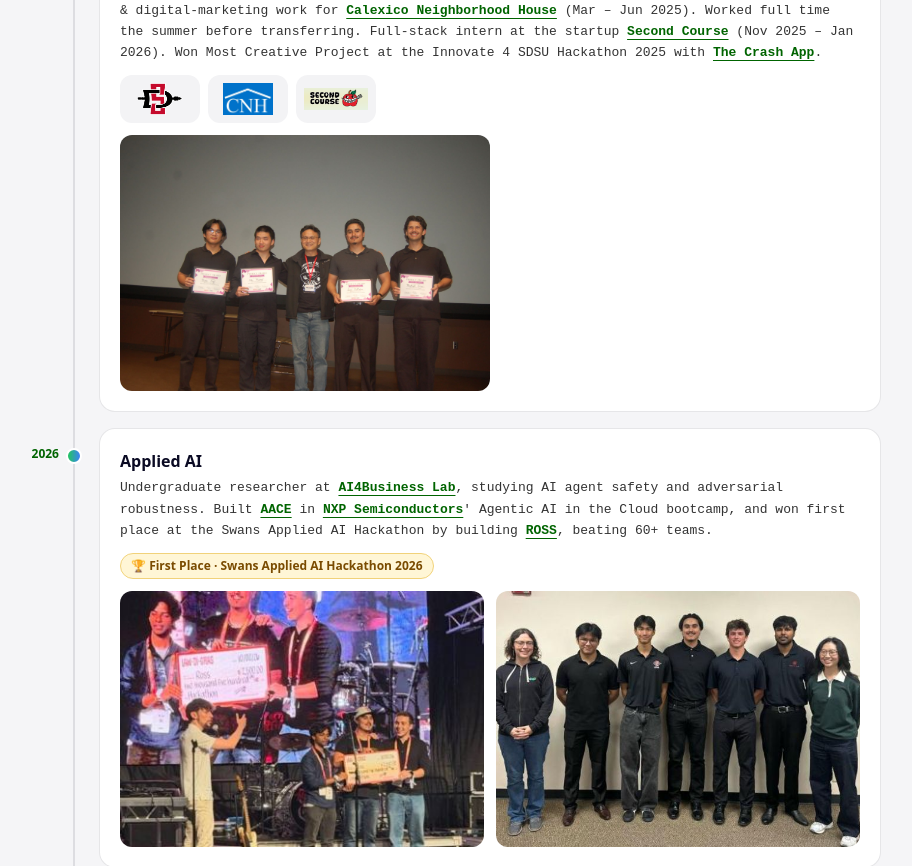
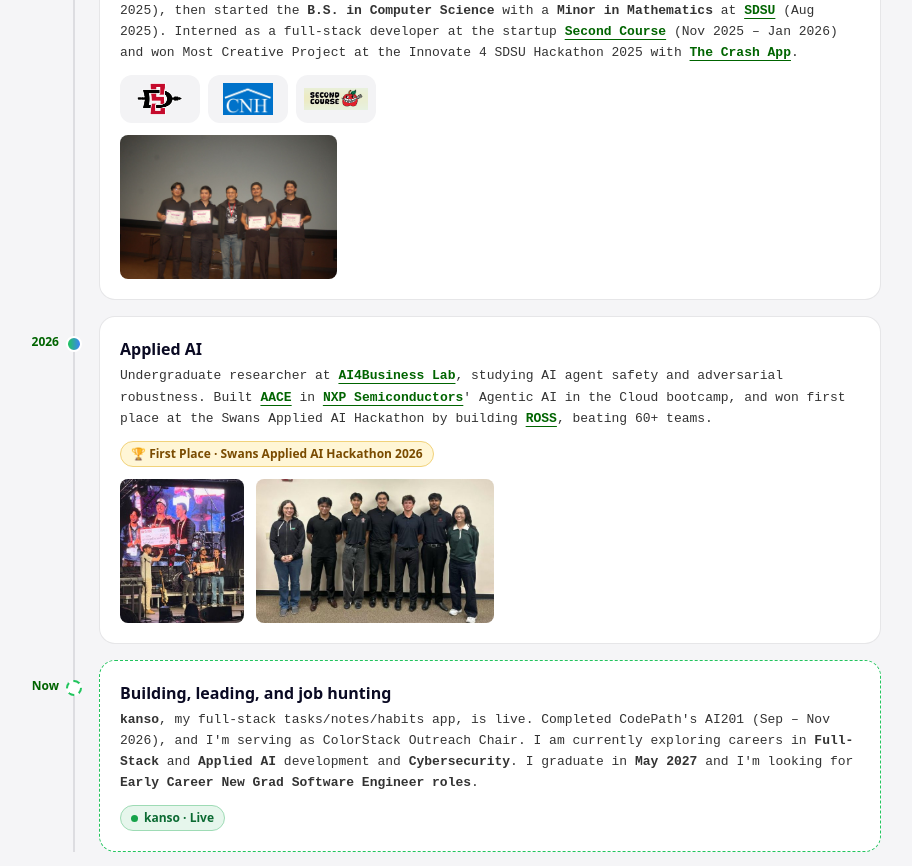
Before and after one commit to LuisFVillalon/LuisV-Portfolio, a Next.js app: page /about in a window 1280 px wide. Shown: the part 1180-2046 px from the top of the page, without its empty margins (207-1119 px from the left). Built offline with nearby package versions, Linux system fonts and the light colour scheme; no server answers.

Commit message:
feat(about): reorder 2025 chapter copy; smaller 2025/2026 photos so text leads

```diff
--- a/src/app/components/about/StoryTimeline.tsx
+++ b/src/app/components/about/StoryTimeline.tsx
@@ -105,16 +105,16 @@ function getMilestones(): Milestone[] {
             title: 'Transferred to San Diego State',
             body: (
                 <>
-                    Started the <strong>B.S. in Computer Science</strong> with a <strong>Minor in Mathematics</strong> at{' '}
-                    <ExternalLink href="https://cs.sdsu.edu/">SDSU</ExternalLink> ({formatStart(sdsu.time)}), after SEO &amp;
-                    digital-marketing work for{' '}
+                    Worked full time as an SEO &amp; digital marketer for{' '}
                     <ExternalLink href={neighborhoodHouse.link}>Calexico Neighborhood House</ExternalLink> (
-                    {formatRange(neighborhoodHouse.time)}). Worked full time the summer before transferring. Full-stack
-                    intern at the startup <ExternalLink href={secondCourse.link}>Second Course</ExternalLink> (
-                    {formatRange(secondCourse.time)}).
+                    {formatRange(neighborhoodHouse.time)}), then started the <strong>B.S. in Computer Science</strong> with a{' '}
+                    <strong>Minor in Mathematics</strong> at <ExternalLink href="https://cs.sdsu.edu/">SDSU</ExternalLink> (
+                    {formatStart(sdsu.time)}). Interned as a full-stack developer at the startup{' '}
+                    <ExternalLink href={secondCourse.link}>Second Course</ExternalLink> ({formatRange(secondCourse.time)})
+                    {crashApp.award ? '' : '.'}
                     {crashApp.award && (
                         <>
-                            {' '}Won {crashApp.award.title} at the {crashApp.award.event} with{' '}
+                            {' '}and won {crashApp.award.title} at the {crashApp.award.event} with{' '}
                             <ExternalLink href={crashApp.github_repo}>{crashApp.title}</ExternalLink>.
                         </>
                     )}
@@ -132,8 +132,8 @@ function getMilestones(): Milestone[] {
                         alt="Luis and teammates receiving awards at a hackathon"
                         width={2048}
                         height={1361}
-                        sizes="(min-width: 640px) 50vw, 100vw"
-                        className="h-64 w-full rounded-xl object-cover sm:w-1/2"
+                        sizes="240px"
+                        className="h-36 w-auto self-start rounded-lg"
                     />
                 </div>
             ),
@@ -157,22 +157,22 @@ function getMilestones(): Milestone[] {
                             🏆 {ross.award.title} · {ross.award.event}
                         </span>
                     )}
-                    <div className="grid grid-cols-1 gap-3 sm:grid-cols-2">
+                    <div className="flex flex-wrap gap-3">
                         <Image
                             src="/about/ross-hackathon-stage.jpg"
                             alt="Luis and the ROSS team accepting first place at the Swans Applied AI Hackathon 2026"
                             width={377}
                             height={439}
-                            sizes="(min-width: 640px) 50vw, 100vw"
-                            className="h-64 w-full rounded-xl object-cover"
+                            sizes="240px"
+                            className="h-36 w-auto rounded-lg"
                         />
                         <Image
                             src="/about/applied-ai-team.jpg"
                             alt="Luis with his team"
                             width={718}
                             height={433}
-                            sizes="(min-width: 640px) 50vw, 100vw"
-                            className="h-64 w-full rounded-xl object-cover"
+                            sizes="240px"
+                            className="h-36 w-auto rounded-lg"
                         />
                     </div>
                 </div>
```
